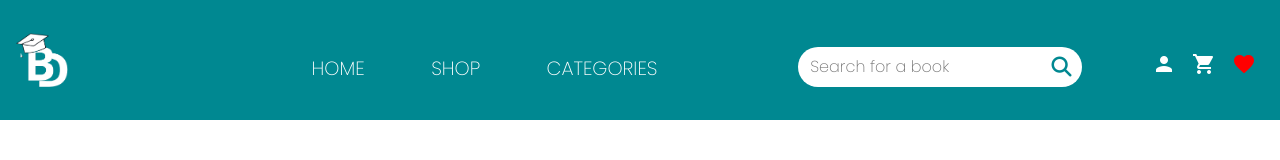
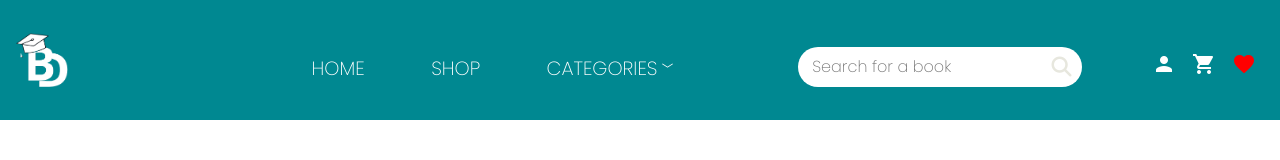
Before and after one commit to Ahmed-Ashraf-Marzouk/bookademia-angular, an Angular app: page / in a window 1280 px wide. Shown: the top 160 px of the page. Built offline with nearby package versions, Linux system fonts and the light colour scheme.

Commit message:
Updated the category desgin in nav-bar

```diff
--- a/src/app/nav-bar/nav-bar.component.css
+++ b/src/app/nav-bar/nav-bar.component.css
@@ -29,6 +29,17 @@
 
 }
 
+.cat-angle{
+    display: flex;
+}
+.angle{
+    /* transform:rotate(90deg); */
+    transform: scale(0.6);
+    position: absolute;
+    left: 127px;
+    top: 0px;
+    display: block;
+}
 .nav-icons {
     margin-top:2%;
     margin-left:5%;
@@ -64,13 +75,13 @@
 }
 
 .search-box:hover>.search-btn {
-    background:#E7E7DE;
+    color: #008891;
 
 }
 
 
 .search-btn {
-    color: #008891;
+    color:#E7E7DE;
     float: right;
     width: 40px;
     height: 40px;
@@ -88,7 +99,7 @@
     outline: none;
     float: left;
     padding: 0;
-    padding-left: 12px;
+    padding-left: 14px;
     color: rgb(0, 0, 0);
     font-size: 16px;
     transition: 0.4s;
--- a/src/app/nav-bar/nav-bar.component.html
+++ b/src/app/nav-bar/nav-bar.component.html
@@ -9,7 +9,7 @@
     <ul class="nav-pages">
         <a class="nav-page" mat-button>HOME</a>
         <a class="nav-page" mat-button>SHOP</a>
-        <a class="nav-page" mat-button [matMenuTriggerFor]="cat">CATEGORIES</a>
+        <a class="nav-page cat-angle" mat-button [matMenuTriggerFor]="cat">CATEGORIES <span class="angle">&#xfe40;</span> </a>
         <mat-menu #cat="matMenu">
             <button mat-menu-item>Item 1</button>
             <button mat-menu-item>Item 2</button>
```
